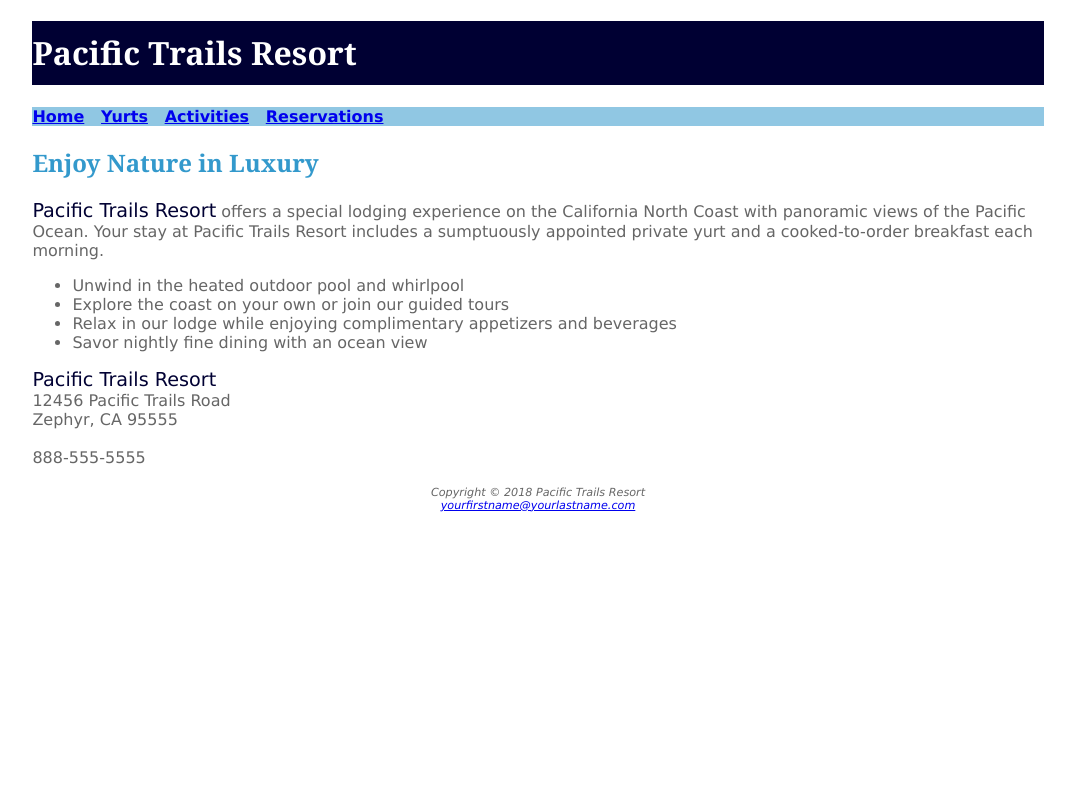
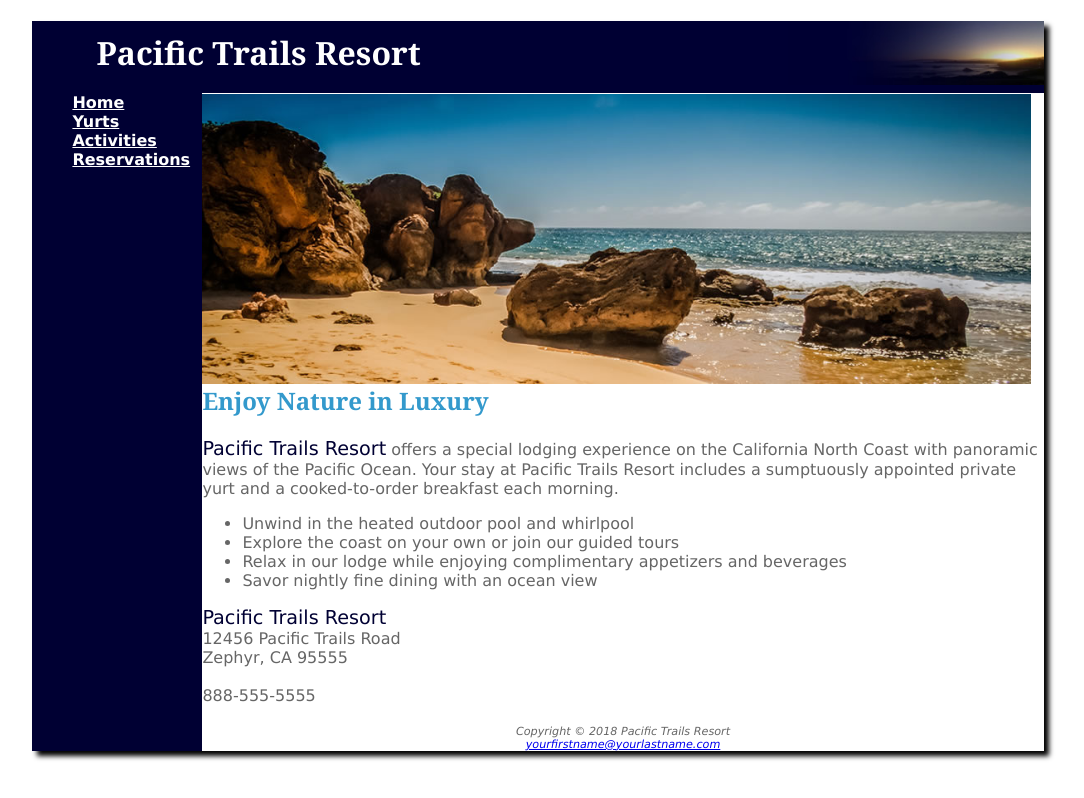
Before and after one commit to 44144-Sp22/ch4casestudy-SWASH400, a plain HTML site: page index.html in a window 1280 px wide. Shown: the whole page, without its empty margins (102-1186 px from the left). Drawn offline with Linux system fonts and the light colour scheme.

Commit message:
Chapter04CaseStudy

```diff
--- a/index.html
+++ b/index.html
@@ -7,17 +7,26 @@
 </head>
 <body>
 <div id="wrapper">
+<header id="header">
+<img id="sunset" src="sunset.jpg" title="Mystery" height="64px"/>
+</header>
 <header>
 <h1>Pacific Trails Resort</h1>
 </header>
 <nav>
-<a href="index.html">Home</a> &nbsp;
-<a href="yurts.html">Yurts</a> &nbsp;
-<a href="activities.html">Activities</a> &nbsp;
-<a href="reservations.html">Reservations</a>
+<ul>
+<li><a href="index.html">Home</a></li>
+<li><a href="yurts.html">Yurts</a> </li>
+<li><a href="activities.html">Activities</a> </li>
+<li><a href="reservations.html">Reservations</a></li>
+</ul>
 </nav>
 <main>
+  <header id="h3">
+  <img id="homehero" src="coast.jpg"/>
+  </header>
 <h2>Enjoy Nature in Luxury</h2>
+
 <p><span class="resort">Pacific Trails Resort</span> offers a special lodging experience on the California North
 Coast with panoramic views of the Pacific Ocean. Your stay at Pacific Trails Resort includes a sumptuously appointed private yurt and a cooked-to-order breakfast each morning.</p>
 <ul>
--- a/pacific.css
+++ b/pacific.css
@@ -1,17 +1,72 @@
 body { background-color: #FFFFFF;
       color: #666666;
 	  font-family: Verdana, Arial, sans-serif;
+
 }
 header { background-color: #000033;
          color: #FFFFFF;
 		 font-family: Georgia, serif;
+     background-repeat: no-repeat;
+     text-align: left;
+     display: block;
+
+
 }
-h1 { line-height: 200%; }
+main{
+  background-color: #ffffff;
+  padding-top: 1px;
+  padding-bottom: 1px;
+  margin-left: 170px;
+  display: block;
+}
+#sunset {
+  background-image: url(sunset.jpg);
+  float: right;
+}
+
+h1 { line-height: 200%;
+  background-position: left;
+  background-repeat: no-repeat;
+  padding-left: 2em;
+  height: 72px;
+  margin-bottom: 0%;
+}
 nav { font-weight: bold;
-      background-color: #90C7E3;
+  float: left;
+  width: 160px;
+  padding: 0px;
+  display: block;
 }
+nav ul{
+  list-style-type: none;
+  margin: 0px;
+  padding-left: : 1em;
+}
+#homehero{
+  margin-left: 0px;
+  width: 829px;
+  float: left;
+  background-image: url(coast.jpg);
+  background-repeat: no-repeat;
+
+}
+#trailhero{
+  margin-leftt: 170px;
+  background-image: url(trail.jpg);
+  background-repeat: no-repeat;
+}
+
+nav a:link {color: #ffffff;}
+nav a:visited {color: #c2e0f0;}
+nav a:hover {color: #cccccc;}
+
 h2 { color: #3399CC;
      font-family: Georgia, serif;
+     margin-left: 0px;
+}
+h3{
+  color: #000033;
+  margin-left: 200px;
 }
 dt { color: #000033;
    font-weight: bold;
@@ -22,8 +77,16 @@ dt { color: #000033;
 footer { font-size: .70em;
          font-style: italic;
 		 text-align: center;
+     margin-left: 170px;
+     background-color: #ffffff;
+     display: block;
 }
 #wrapper { width: 80%;
+  background-color: #000033;
           margin-left: auto;
 		  margin-right: auto;
+      min-width: 700px;
+      max-width: 1024px;
+      box-shadow: 5px 5px 5px black;
+
 }
```
Also changed, not shown: yurts.html (+9 -4 lines).
